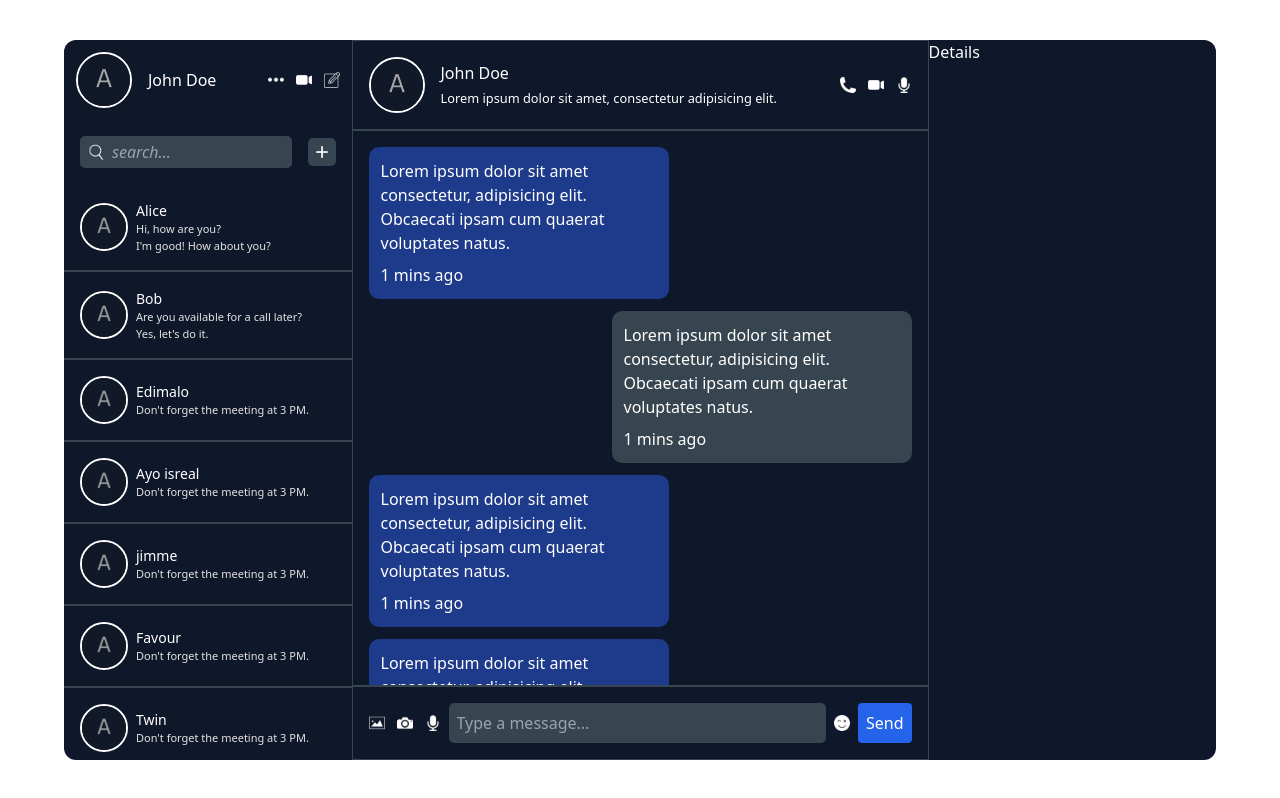
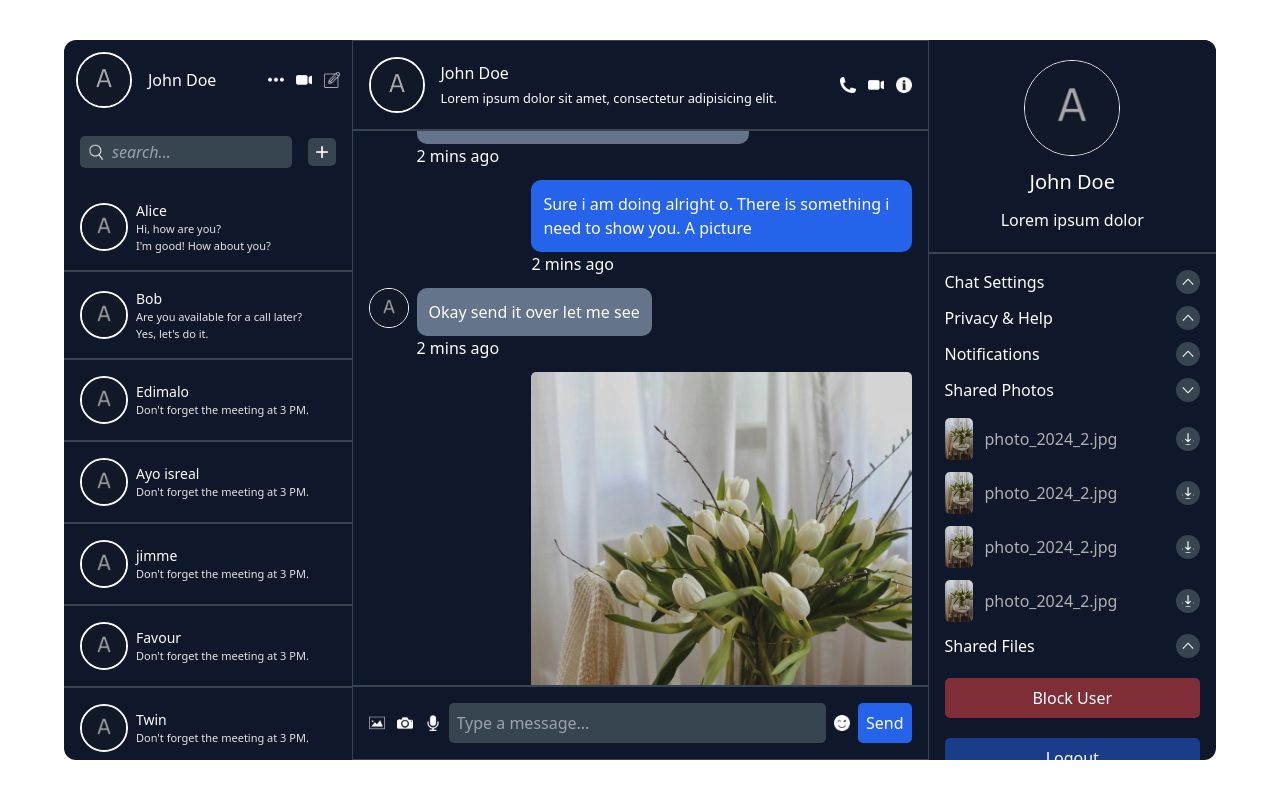
Before and after one commit to Cleve-keem/chat-app, a React (Vite) app: page / in a window 1280 px wide. Built offline with nearby package versions, Linux system fonts and the light colour scheme.

Commit message:
uploading details and updaing chat

```diff
--- a/src/Components/Chat.jsx
+++ b/src/Components/Chat.jsx
@@ -1,20 +1,28 @@
 import phoneIcon from "../../public/phone.png";
 import micIcon from "../../public/mic.png";
+import infoIcon from "../../public/info.png";
 import videoIcon from "../../public/video.png";
 import IconList from "./Reuseable/IconList";
 import pictureIcon from "../../public/img.png";
 import cameraIcon from "../../public/camera.png";
 import emoji from "../../public/emoji.png";
 import EmojiPicker from "emoji-picker-react";
-import { useState } from "react";
+import avatar from "../../public/avatar.png";
+import { useEffect, useRef, useState } from "react";
 
-const topIcons = [phoneIcon, videoIcon, micIcon];
+const topIcons = [phoneIcon, videoIcon, infoIcon];
 const bottomLeftIcons = [pictureIcon, cameraIcon, micIcon];
 const bottomRightIcons = [emoji]
 
 function Chat(){
     const [open, setOpen] = useState(false);
     const [value, setvalue] = useState("");
+
+    const endRef = useRef(null);
+
+    useEffect(()=>{
+        endRef.current?.scrollIntoView({ behavior: 'smooth' })
+    }, [])
 
     const handleEmoji = (e) =>{
         setvalue((prev) => prev + e.emoji);
@@ -36,30 +44,73 @@ function Chat(){
 
             {/* The cneter section of the chat */}
             <div className="center p-4 flex flex-col overflow-y-scroll no-scrollbar gap-3">
-                <div className="text w-[300px] bg-blue-900 p-3 rounded-[10px] flex flex-col gap-2">
-                    <div>Lorem ipsum dolor sit amet consectetur, adipisicing elit. Obcaecati ipsam cum quaerat voluptates natus.</div>
-                    <div>1 mins ago</div>
+                <div className="message max-w-[70%] flex gap-2">
+                    <img className="w-10 h-10 rounded-full object-cover border border-white" src={avatar} alt="avatar" />
+                    <div className="texts">
+                        <p className="bg-slate-500 p-3 rounded-[10px]">Hi favour 🤪</p>
+                        <span>1 mins ago</span>
+                    </div>
                 </div>
-                <div className="text own w-[300px] bg-blue-900 p-3 rounded-[10px] flex flex-col gap-2">
-                    <p>Lorem ipsum dolor sit amet consectetur, adipisicing elit. Obcaecati ipsam cum quaerat voluptates natus.</p>
-                    <span>1 mins ago</span>
+                <div className="message own max-w-[70%] flex gap-2">
+                    <div className="texts">
+                        <p className="p-3 rounded-[10px]">Hello Ayo Israel</p>
+                        <span>1 mins ago</span>
+                    </div>
                 </div>
-                <div className="text w-[300px] bg-blue-900 p-3 rounded-[10px] flex flex-col gap-2">
-                    <p>Lorem ipsum dolor sit amet consectetur, adipisicing elit. Obcaecati ipsam cum quaerat voluptates natus.</p>
-                    <span>1 mins ago</span>
+                <div className="message max-w-[70%] flex gap-2">
+                    <img className="w-10 h-10 rounded-full object-cover border border-white" src={avatar} alt="avatar" />
+                    <div className="texts">
+                        <p className="bg-slate-500 p-3 rounded-[10px]">What's up?</p>
+                        <span>1 mins ago</span>
+                    </div>
                 </div>
-                <div className="text w-[300px] bg-blue-900 p-3 rounded-[10px] flex flex-col gap-2">
-                    <div>Lorem ipsum dolor sit amet consectetur, adipisicing elit. Obcaecati ipsam cum quaerat voluptates natus.</div>
-                    <div>1 mins ago</div>
+                <div className="message own max-w-[70%] flex gap-2">
+                    <div className="texts">
+                        <p className="bg-own p-3 rounded-[10px]">I am fine thank you, how are you doing today?</p>
+                        <span>1 mins ago</span>
+                    </div>
                 </div>
-                <div className="text own w-[300px] bg-blue-900 p-3 rounded-[10px] flex flex-col gap-2">
-                    <p>Lorem ipsum dolor sit amet consectetur, adipisicing elit. Obcaecati ipsam cum quaerat voluptates natus.</p>
-                    <span>1 mins ago</span>
+                <div className="message max-w-[70%] flex gap-2">
+                    <img className="w-10 h-10 rounded-full object-cover border border-white" src={avatar} alt="avatar" />
+                    <div className="texts">
+                        <p className="bg-slate-500 p-3 rounded-[10px]">I am doing great. I believe you are good as well</p>
+                        <span>2 mins ago</span>
+                    </div>
                 </div>
-                <div className="text w-[300px] bg-blue-900 p-3 rounded-[10px] flex flex-col gap-2">
-                    <p>Lorem ipsum dolor sit amet consectetur, adipisicing elit. Obcaecati ipsam cum quaerat voluptates natus.</p>
-                    <span>1 mins ago</span>
+                <div className="message own max-w-[70%] flex gap-2">
+                    <div className="texts">
+                        <p className="bg-slate-500 p-3 rounded-[10px]">Sure i am doing alright o. There is something i need to show you. A picture</p>
+                        <span>2 mins ago</span>
+                    </div>
                 </div>
+                <div className="message max-w-[70%] flex gap-2">
+                    <img className="w-10 h-10 rounded-full object-cover border border-white" src={avatar} alt="avatar" />
+                    <div className="texts">
+                        <p className="bg-slate-500 p-3 rounded-[10px]">Okay send it over let me see</p>
+                        <span>2 mins ago</span>
+                    </div>
+                </div>
+                <div className="message own max-w-[70%] flex gap-2">
+                    <div className="texts">
+                        <img src="image.jpg" alt="" />
+                        <p className="p-3 rounded-[10px]">It's a picture i took with my phone few mins ago. What do you think?</p>
+                        <span>3 mins ago</span>
+                    </div>
+                </div>
+                <div className="message max-w-[70%] flex gap-2">
+                    <img className="w-10 h-10 rounded-full object-cover border border-white" src={avatar} alt="avatar" />
+                    <div className="texts">
+                        <p className="bg-slate-500 p-3 rounded-[10px]">It is great. I love it. i will save it.</p>
+                        <span>3 mins ago</span>
+                    </div>
+                </div>
+                <div className="message own max-w-[70%] flex gap-2">
+                    <div className="texts">
+                        <p className="p-3 rounded-[10px]">Thank you. Okay then. i will let you know anytime i take a new photo.</p>
+                        <span>3 mins ago</span>
+                    </div>
+                </div>
+                <div ref={endRef}></div>
             </div>
 
             {/* bottom section of the chat app */}
@@ -83,7 +134,7 @@ function Chat(){
                         <EmojiPicker open={open} onEmojiClick={handleEmoji}/>
                     </div>
                 </div>
-                <button className="border-none outline-none bg-blue-600 p-2 rounded-[4px]">Send</button>
+                <button className="bg-blue-600">Send</button>
             </div>
         </div>
     )
--- a/src/Components/Details.jsx
+++ b/src/Components/Details.jsx
@@ -1,6 +1,84 @@
+
 function Details(){
     return(
-        <div className="details flex-1">Details</div>
+        <div className="details flex-1 flex flex-col overflow-y-scroll no-scrollbar">
+            <div
+                className="user
+                flex flex-col
+                items-center
+                p-5 gap-3
+                border-[#36454f]
+                border-b-2 sticky top-0 z-10 bg-slate-900"
+            >
+                <img className="w-24 border border-white rounded-full" src="avatar.png" alt="" />
+                <h2 className="text-xl">John Doe</h2>
+                <p>Lorem ipsum dolor</p>
+            </div>
+            <div className="userInfo p-4 flex flex-col gap-3">
+                <div className="options">
+                    <div className="title flex justify-between items-center">
+                        <span>Chat Settings</span>
+                        <img className="w-6 p-1.5 bg-[#36454f] rounded-full" src="arrowUp.png" alt="arrow icon" />
+                    </div>
+                </div>
+                <div className="options">
+                    <div className="title flex justify-between items-center">
+                        <span>Privacy & Help</span>
+                        <img className="w-6 p-1.5 bg-[#36454f] rounded-full" src="arrowUp.png" alt="arrow icon" />
+                    </div>
+                </div>
+                <div className="options">
+                    <div className="title flex justify-between items-center">
+                        <span>Notifications</span>
+                        <img className="w-6 p-1.5 bg-[#36454f] rounded-full" src="arrowUp.png" alt="arrow icon" />
+                    </div>
+                </div>
+                <div className="options">
+                    <div className="title flex justify-between items-center">
+                        <span>Shared Photos</span>
+                        <img className="w-6 p-1.5 bg-[#36454f] rounded-full" src="arrowDown.png" alt="arrow icon" />
+                    </div>
+                    <div className="photos flex flex-col gap-3 mt-4">
+                        <div className="photoItem flex justify-between items-center">
+                            <div className="photoDetails flex items-center gap-3">
+                                <img className="w-7 rounded-[5px]" src="image.jpg" alt="image" />
+                                <span className="text-[#B0B0B0]">photo_2024_2.jpg</span>
+                            </div>
+                            <img className="w-6 p-1.5 bg-[#36454f] rounded-full" src="download.png" alt="download icon" />
+                        </div>
+                        <div className="photoItem flex justify-between items-center">
+                            <div className="photoDetails flex items-center gap-3">
+                                <img className="w-7 rounded-[5px]" src="image.jpg" alt="image" />
+                                <span className="text-[#B0B0B0]">photo_2024_2.jpg</span>
+                            </div>
+                            <img className="w-6 p-1.5 bg-[#36454f] rounded-full" src="download.png" alt="download icon" />
+                        </div>
+                        <div className="photoItem flex justify-between items-center">
+                            <div className="photoDetails flex items-center gap-3">
+                                <img className="w-7 rounded-[5px]" src="image.jpg" alt="image" />
+                                <span className="text-[#B0B0B0]">photo_2024_2.jpg</span>
+                            </div>
+                            <img className="w-6 p-1.5 bg-[#36454f] rounded-full" src="download.png" alt="download icon" />
+                        </div>
+                        <div className="photoItem flex justify-between items-center">
+                            <div className="photoDetails flex items-center gap-3">
+                                <img className="w-7 rounded-[5px]" src="image.jpg" alt="image" />
+                                <span className="text-[#B0B0B0]">photo_2024_2.jpg</span>
+                            </div>
+                            <img className="w-6 p-1.5 bg-[#36454f] rounded-full" src="download.png" alt="download icon" />
+                        </div>
+                    </div>
+                </div>
+                <div className="options">
+                    <div className="title flex justify-between items-center">
+                        <span>Shared Files</span>
+                        <img className="w-6 p-1.5 bg-[#36454f] rounded-full" src="arrowUp.png" alt="arrow icon" />
+                    </div>
+                </div>
+                <button className="bg-red-500 bg-opacity-[0.5] mt-2 hover:bg-opacity-80">Block User</button>
+                <button className="w-full bg-blue-600 bg-opacity-[0.5] mt-2 hover:bg-opacity-100">Logout</button>
+            </div>
+        </div>
     )
 }
 export default Details;
--- a/src/index.css
+++ b/src/index.css
@@ -17,6 +17,22 @@ body{
 }
 
 .own{
-  align-self: end;
-  background-color: #36454f;
+  align-self: flex-end;
+
 }
+.own p{
+  background-color: #2563eb;
+}
+
+.texts img{
+  border-radius: 5px;
+  margin-bottom: 5px;
+  object-fit: cover;
+}
+
+button{
+  border: none;
+  outline: none;
+  padding: 0.5rem;
+  border-radius: 5px;
+}
```
Also changed, not shown: public/image.jpg (added).
